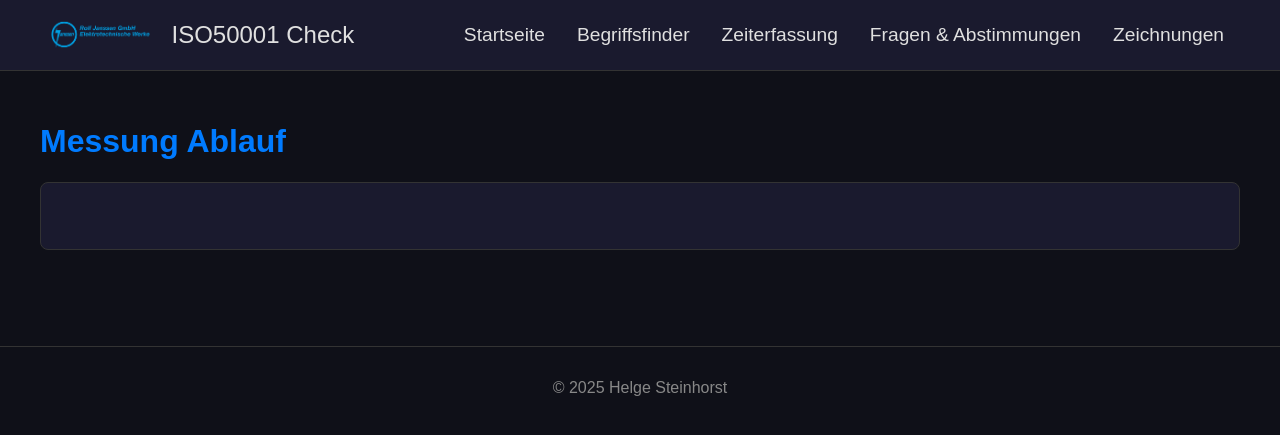
After one commit to Helge-Steinhorst/ISO50001WebBrowser, a Flask app: template templates/Messung_Ablauf.html in a window 1280 px wide. The commit adds this page. Shown: the top 435 px of the page. Run offline with Flask 3, Linux system fonts and the light colour scheme; the template is opened without the code that fills it, so the values that code supplies are empty; some libraries are stand-ins or nearby versions.

Commit message:
Aufbau 1

```diff
--- a/app.py
+++ b/app.py
@@ -94,14 +94,30 @@ def inject_now():
 def index():
     return render_template('index.html')
 
-@app.route('/view_drawing/<string:filename>')
-def view_drawing(filename):
+@app.route('/Messung_Ablauf/<string:filename>')
+def Messung_Ablauf(filename):
     try:
         filepath = os.path.join(basedir, 'visuals', filename)
         with open(filepath, 'r', encoding='utf-8') as f: xml_content = f.read()
         config = { "xml": xml_content, "background": "#ffffff", "toolbar": "top", "lightbox": False, "transparent": False }
         diagram_data = json.dumps(config)
-        return render_template('view_drawing.html', diagram_data=diagram_data, drawing_name=filename)
+        return render_template('Messung_Ablauf.html', diagram_data=diagram_data, drawing_name=filename)
+    except FileNotFoundError:
+        flash(f"Zeichnung '{filename}' nicht gefunden.", "error")
+        return redirect(url_for('index'))
+    except Exception as e:
+        flash(f"Fehler beim Laden der Zeichnung: {e}", "error")
+        return redirect(url_for('index'))
+
+
+@app.route('/Messung_1_Aufbau/<string:filename>')
+def Messung_1_Aufbau(filename):
+    try:
+        filepath = os.path.join(basedir, 'visuals', filename)
+        with open(filepath, 'r', encoding='utf-8') as f: xml_content = f.read()
+        config = { "xml": xml_content, "background": "#ffffff", "toolbar": "top", "lightbox": False, "transparent": False }
+        diagram_data = json.dumps(config)
+        return render_template('Messung_1_Aufbau.html', diagram_data=diagram_data, drawing_name=filename)
     except FileNotFoundError:
         flash(f"Zeichnung '{filename}' nicht gefunden.", "error")
         return redirect(url_for('index'))
--- a/templates/view_drawing.html
+++ b/templates/Messung_1_Aufbau.html
@@ -3,7 +3,7 @@
 {% block title %}Zeichnung ansehen: {{ drawing_name }}{% endblock %}
 
 {% block content %}
-    <h1>{{ drawing_name }}</h1>
+    <h1>Messung 1 Aufbau</h1>
 
     <div class="result-container">
         <div class="mxgraph" style="max-width:100%;border:1px solid transparent;" data-mxgraph="{{ diagram_data }}"></div>
--- /dev/null
+++ b/templates/Messung_Ablauf.html
@@ -0,0 +1,14 @@
+{% extends 'base.html' %}
+
+{% block title %}Zeichnung ansehen: {{ drawing_name }}{% endblock %}
+
+{% block content %}
+    <h1>Messung Ablauf</h1>
+
+    <div class="result-container">
+        <div class="mxgraph" style="max-width:100%;border:1px solid transparent;" data-mxgraph="{{ diagram_data }}"></div>
+    </div>
+
+    <script type="text/javascript" src="https://viewer.diagrams.net/js/viewer-static.min.js"></script>
+
+{% endblock %}
--- a/templates/base.html
+++ b/templates/base.html
@@ -29,8 +29,10 @@
                 <li class="nav-item dropdown">
                     <a href="#" class="nav-links">Zeichnungen</a>
                     <div class="dropdown-content">
-                        <a href="{{ url_for('view_drawing', filename='Messungen.drawio') }}">Messungen</a>
+                        <a href="{{ url_for('Messung_Ablauf', filename='Messungen.drawio') }}">Messung ablauf</a>
+                        <a href="{{ url_for('Messung_1_Aufbau', filename='Testmessung1.drawio') }}">Erster Testaufbau</a>
                     </div>
+
                 </li>
             </ul>
         </div>
@@ -50,7 +52,7 @@
     </main>
 
     <footer>
-        <p>&copy; 2025 Dein Name</p>
+        <p>&copy; 2025 Helge Steinhorst</p>
     </footer>
 </body>
 </html>
```
Also changed, not shown: static/img/category_chart.png, zeiterfassung.db, 2 other files.
